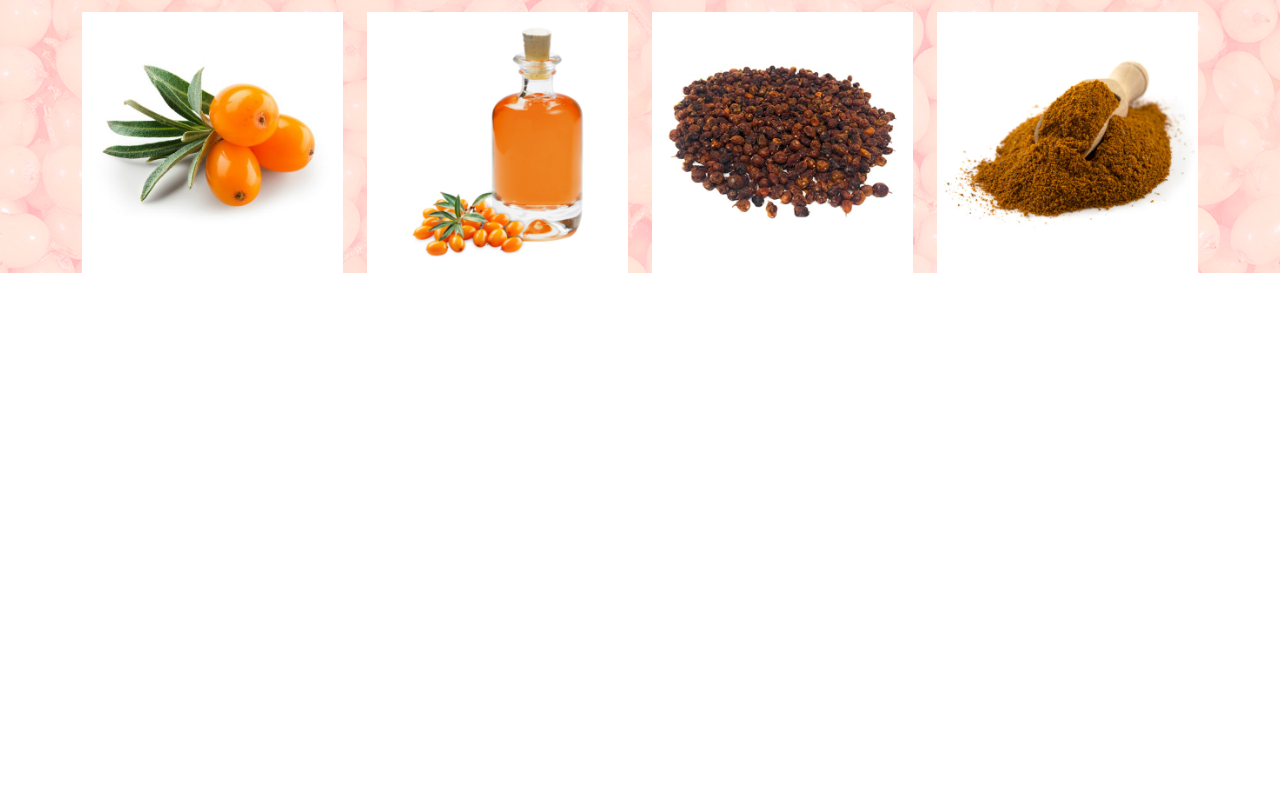
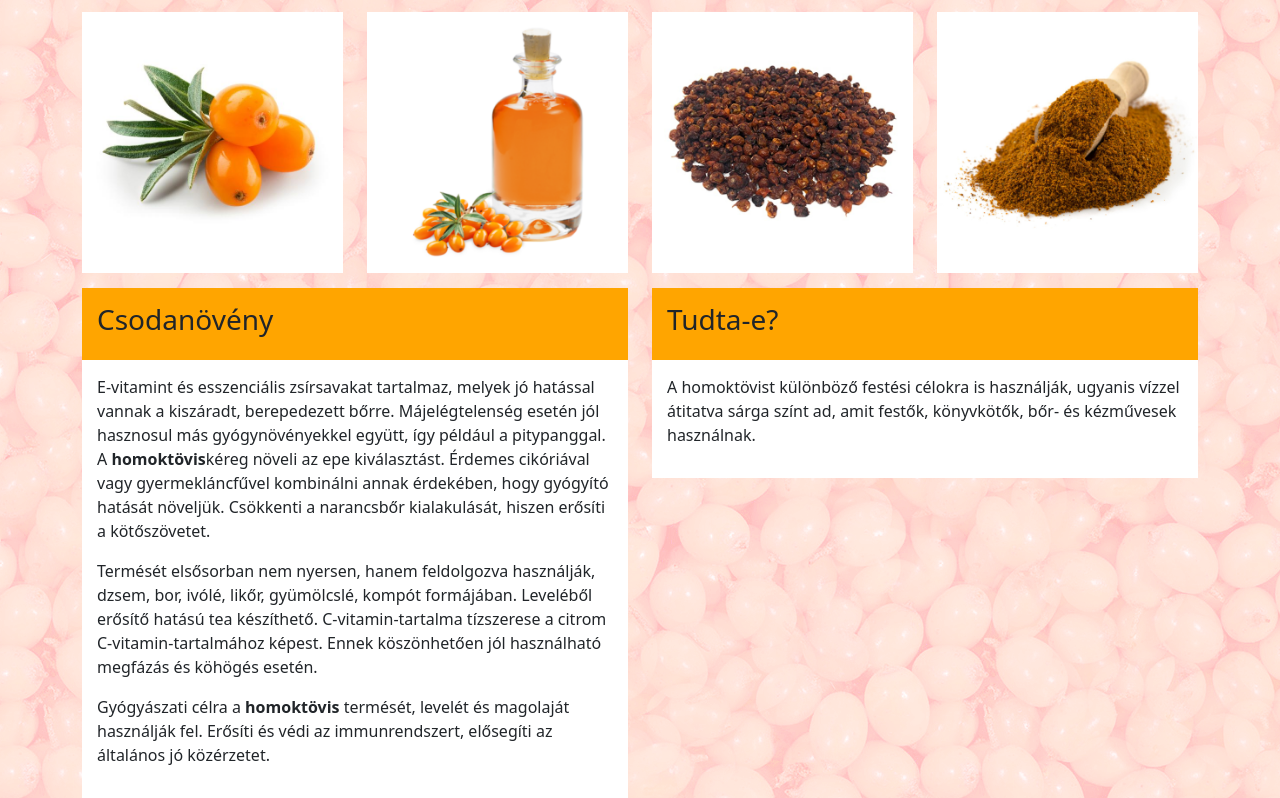
Before and after one commit to Patrik3229/homoktovis, a website built with Vite: page index.html in a window 1280 px wide. Shown: the part 960-1758 px from the top of the page. Before the commit the page ends 1233 px from the top, so only its background shows below. Built offline with nearby package versions, Linux system fonts and the light colour scheme.

Commit message:
Homoktövis bekezdés CSS fix & Csodanövény & Tudtae

```diff
--- a/index.html
+++ b/index.html
@@ -31,7 +31,7 @@
           <a href="#csodanoveny">Csodanövény</a>
         </div>
         <div class="col-auto">
-          <a href="tudtae">Tudta-e?</a>
+          <a href="#tudtae">Tudta-e?</a>
         </div>
         <div class="col-auto">
           <a href="#ellenjavaslat">Ellenjavaslat</a>
@@ -73,7 +73,30 @@
         <div class="col">
           <img src="images/homoktovis_szaritottorlemeny.jpg" alt="">
         </div>
+      </div>
 
+      <!-- Csodanövény -->
+
+      <div class="row">
+        <div class="col">
+          <div id="csodanoveny">
+            <h3>Csodanövény</h3>
+          </div>
+          <div id="standarddiv">
+            <p>E-vitamint és esszenciális zsírsavakat tartalmaz, melyek jó hatással vannak a kiszáradt, berepedezett bőrre. Májelégtelenség esetén jól hasznosul más gyógynövényekkel együtt, így például a pitypanggal. A <strong>homoktövis</strong>kéreg növeli az epe kiválasztást. Érdemes cikóriával vagy gyermekláncfűvel kombinálni annak érdekében, hogy gyógyító hatását növeljük. Csökkenti a narancsbőr kialakulását, hiszen erősíti a kötőszövetet.</p>
+            <p>Termését elsősorban nem nyersen, hanem feldolgozva használják, dzsem, bor, ivólé, likőr, gyümölcslé, kompót formájában. Leveléből erősítő hatású tea készíthető. C-vitamin-tartalma tízszerese a citrom C-vitamin-tartalmához képest. Ennek köszönhetően jól használható megfázás és köhögés esetén.</p>
+            <p>Gyógyászati célra a <strong>homoktövis</strong> termését, levelét és magolaját használják fel. Erősíti és védi az immunrendszert, elősegíti az általános jó közérzetet.</p>
+          </div>
+        </div>
+        <!-- Tudta-e? -->
+        <div class="col">
+          <div id="tudtae">
+            <h3>Tudta-e?</h3>
+          </div>
+          <div id="standarddiv">
+            <p>A homoktövist különböző festési célokra is használják, ugyanis vízzel átitatva sárga színt ad, amit festők, könyvkötők, bőr- és kézművesek használnak.</p>
+          </div>
+        </div>
       </div>
 
     </div>
--- a/style.css
+++ b/style.css
@@ -42,3 +42,22 @@ body {
     margin: 0px !important;
     padding: 0px !important;
 }
+
+#homoktovis_kepek {
+    margin-bottom: 15px;
+}
+
+#csodanoveny {
+    background-color: orange;
+    padding: 15px;
+}
+
+#tudtae {
+    background-color: orange;
+    padding: 15px;
+}
+
+#standarddiv {
+    background-color: white;
+    padding: 15px;
+}
```
